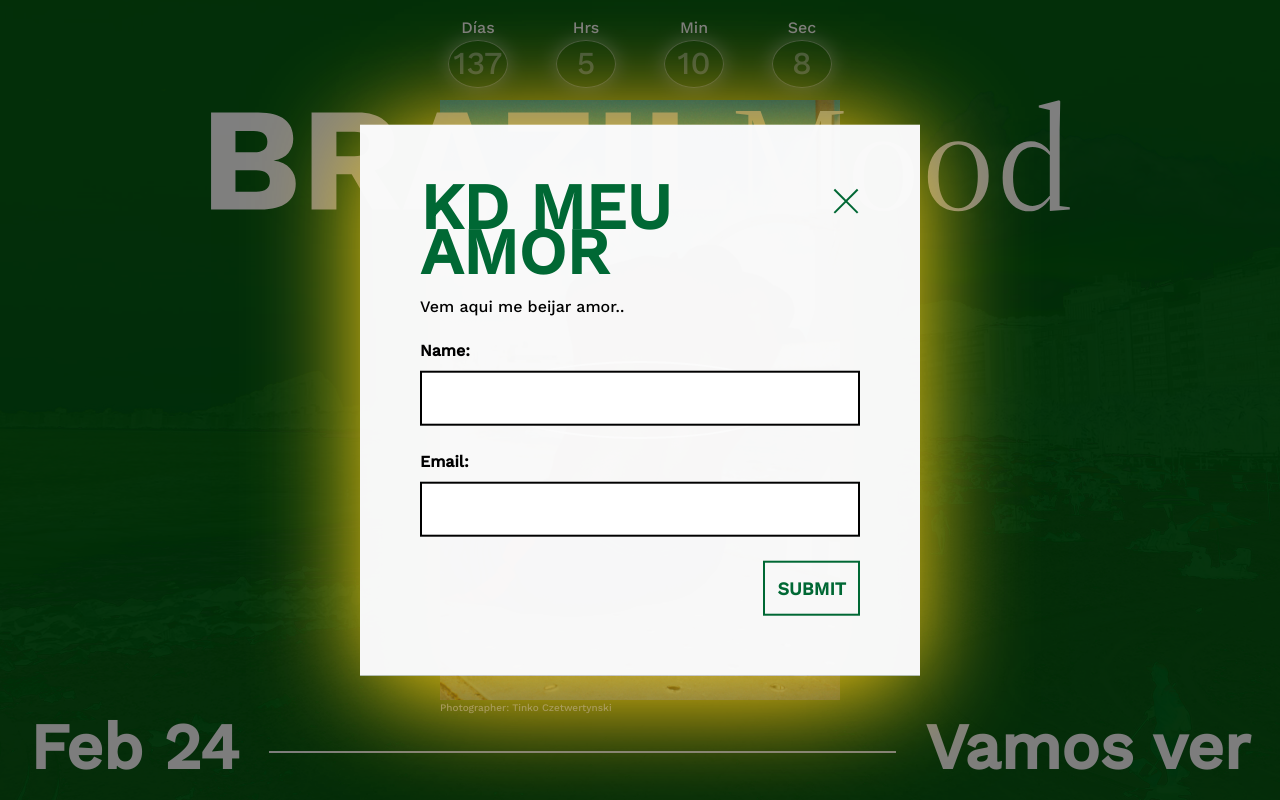
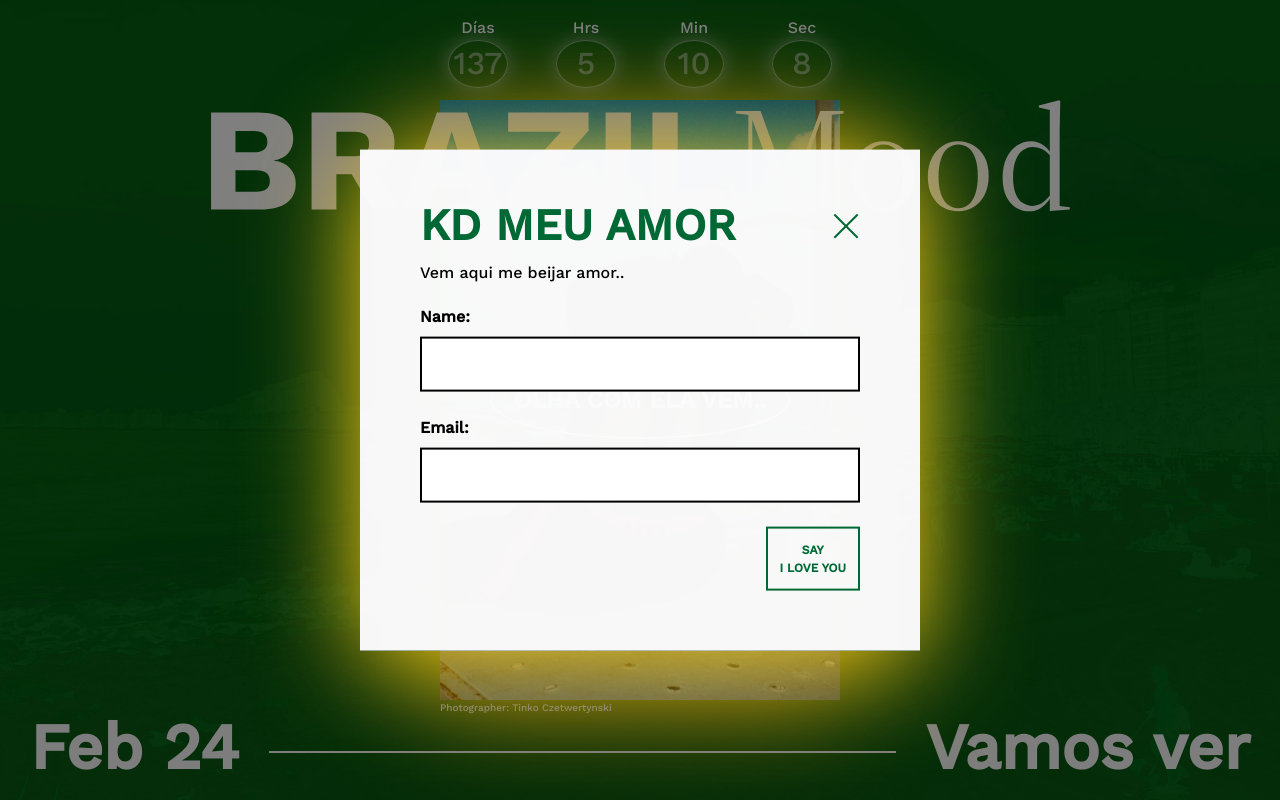
Before and after one commit to Valmarinoa/milky-moodz, a React (Create React App) app: page / in a window 1280 px wide. Both pictures are taken after a click on the button "OLHA COM ELA VEM!". Built offline with nearby package versions, Linux system fonts and the light colour scheme.

Commit message:
Modified font size in inner modal submit button and title

```diff
--- a/src/components/_Form/FormComponent.tsx
+++ b/src/components/_Form/FormComponent.tsx
@@ -50,16 +50,27 @@ const FormComponent = ({ handleSuccess }: _SubmitProps) => {
       onSubmit={handleSuccess}
       // to use the new schema, we create a new prop
       validationSchema={schema}
-      >
+    >
+      {/*  Call on the schema variable to understand if there have been any interactions or errors according to the schema.*/}
+      {/* this allows to access the metadat, fielda and the initial values */}
+      {({ errors, touched }) => (
+        <Form>
+          <InputComponent
+            name="name"
+            type="text"
+            label="Name"
+            autoComplete="off"
+          />
+          <InputComponent
+            name="email"
+            type="email"
+            label="Email"
+            autoComplete="off"
+          />
 
-        {/*  Call on the schema variable to understand if there have been any interactions or errors according to the schema.*/}
-        {/* this allows to access the metadat, fielda and the initial values */}
-        {({errors, touched}) => (
-        <Form>
-          <InputComponent name="name" type="text" label="Name" autoComplete="off" />
-          <InputComponent name="email" type="email" label="Email" autoComplete="off"/>
-
-          <Submit type="submit" >Submit</Submit>
+          <Submit type="submit">
+            <div>Say </div> <div>I love you</div>{" "}
+          </Submit>
           {/* <label>Name:</label>
           <Field type="text" name='name' autoComplete='off' />
 
@@ -69,10 +80,9 @@ const FormComponent = ({ handleSuccess }: _SubmitProps) => {
           <Field type="email" name='email' autoComplete='off' />
           {touched.email && errors && <div>{errors.name}</div>}*/}
         </Form>
-        )}
-
+      )}
     </Formik>
-  )
+  );
 }
 
 export default FormComponent
--- a/src/components/_Form/styles.tsx
+++ b/src/components/_Form/styles.tsx
@@ -28,16 +28,15 @@ export const Error = styled.span `
 export const Submit = styled.button`
   background: none;
   border: 2px solid #006834;
-  color:#006834;
+  color: #006834;
   cursor: pointer;
   float: right;
-  font-size: 18px;
+  font-size: 12px;
   font-weight: 700;
   padding: 12px;
   text-transform: uppercase;
 
-
-  @media (max-width: 700px){
-  font-size: 16px;
-}
-`
+  @media (max-width: 700px) {
+    font-size: 16px;
+  }
+`;
--- a/src/components/_ModalInner/styles.tsx
+++ b/src/components/_ModalInner/styles.tsx
@@ -7,12 +7,12 @@ export const Container = styled.div`
 `
 
 export const H3 = styled.h3`
-  font-size: 64px;
+  font-size: 44px;
   font-weight: 600;
   line-height: 0.7;
   margin: 0;
   color: #006834;
-`
+`;
 
 export const P = styled.p`
   font-size: 16px;
```
